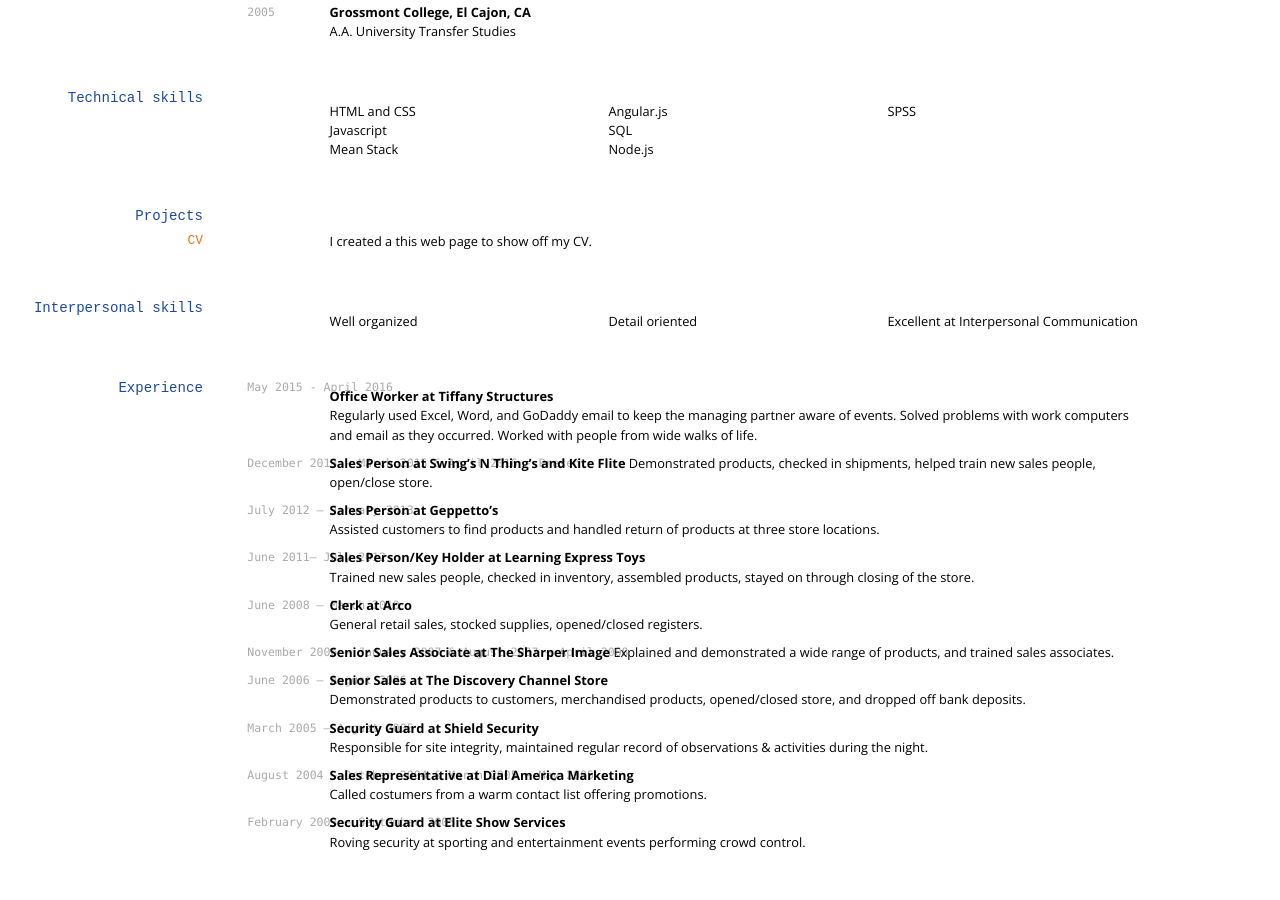
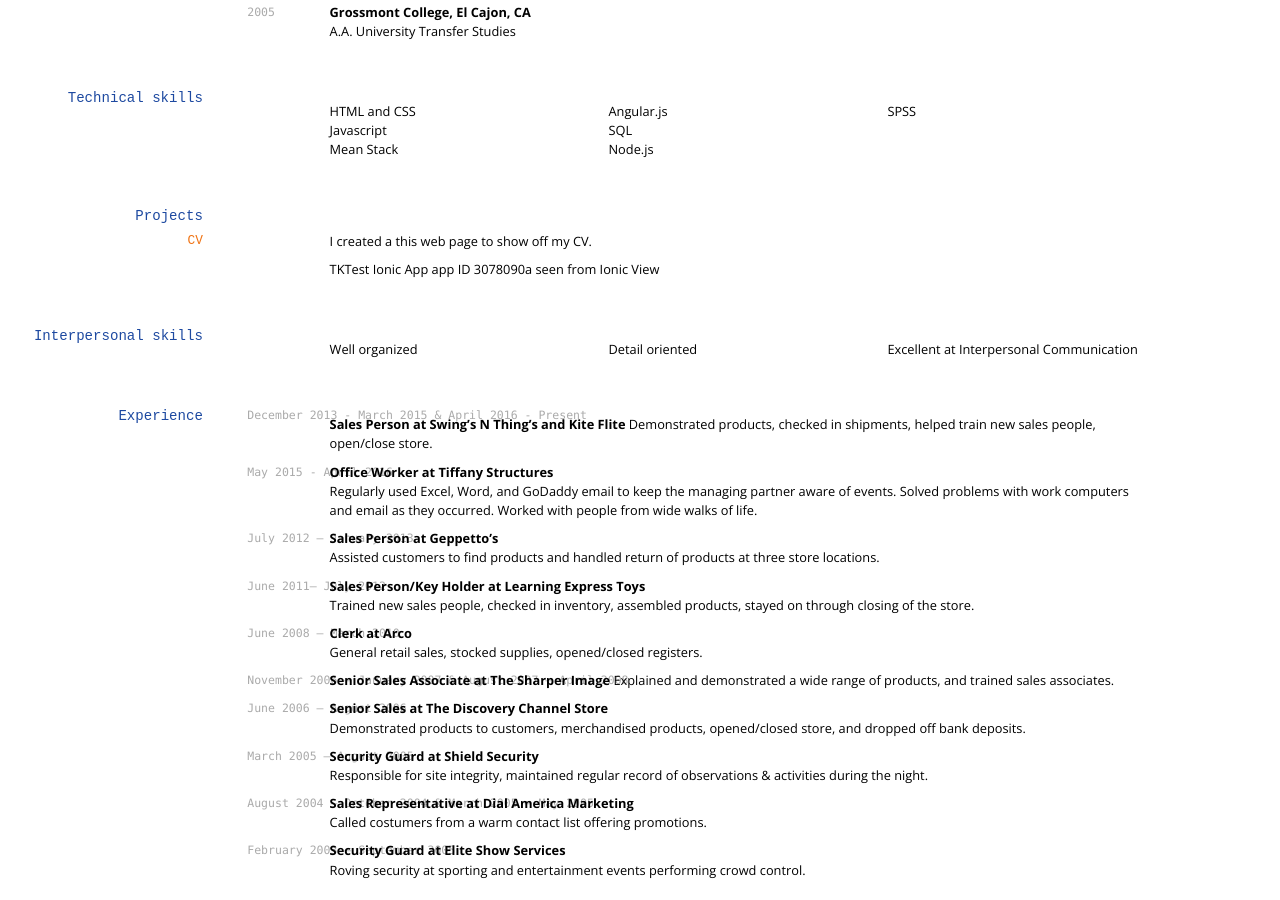
Before and after one commit to bdowlatshahiessf/bdowlatshahiessf.github.io, a Jekyll site: the page built from index.md, in a window 1280 px wide and 900 px high, scrolled down 455 px. Built offline with Jekyll 4.4.1, drawn with Linux system fonts in a browser that asks for light colours; nearby versions of some CDN libraries.

Commit message:
Update index.md

```diff
--- a/index.md
+++ b/index.md
@@ -55,6 +55,8 @@ A.A. University Transfer Studies
 
 I created a this web page to show off my CV.
 
+TKTest Ionic App app ID 3078090a seen from Ionic View
+
 ## Interpersonal skills
 * Well organized
 * Detail oriented
@@ -62,17 +64,17 @@ I created a this web page to show off my CV.
 
 ## Experience
 
+`December 2013 - March 2015 & April 2016 - Present`
+
+__Sales Person at Swing's N Thing's  and Kite Flite__
+Demonstrated products, checked in shipments, helped train new sales people, open/close store.
+
+
 `May 2015 - April 2016`
 
 __Office Worker at Tiffany Structures__
 Regularly used Excel, Word, and GoDaddy email to keep the managing partner aware of events.
 Solved problems with work computers and email as they occurred. Worked with people from wide walks of life.
-
-
-`December 2013 - March 2015 & April 2016 - Present`
-
-__Sales Person at Swing's N Thing's  and Kite Flite__
-Demonstrated products, checked in shipments, helped train new sales people, open/close store.
 
 `July 2012 – January 2013`
 
```
